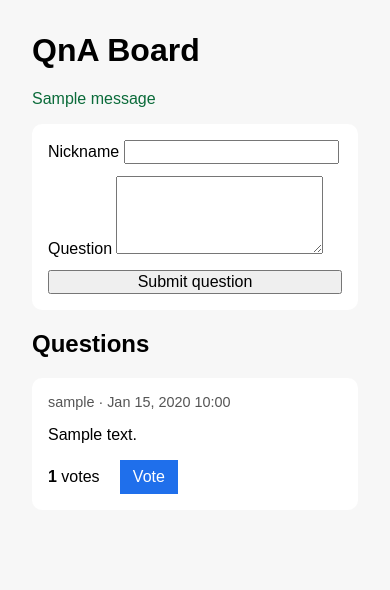
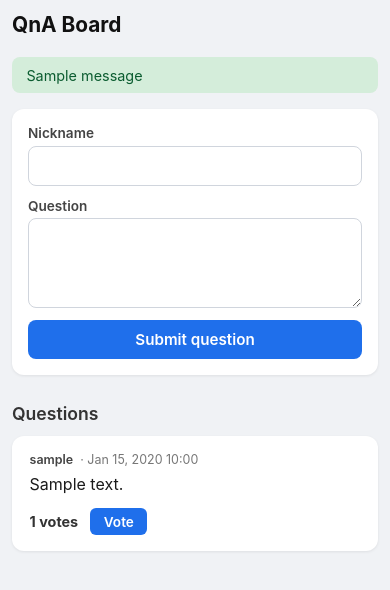
Before and after one commit to d4rthvadr/bisa-me-board, a Django app: page / in a window 390 px wide. Shown: the top 590 px of the page. Run offline with Django 4.2, Linux system fonts and the light colour scheme; tables that the repository leaves empty hold one stand-in row (values such as "Sample post"); one stand-in notice (Sample message) is shown; some libraries are stand-ins or nearby versions.

Commit message:
feat(ui-polish): mobile-responsive layout, visual hierarchy, voted button state
- Redesign home.html: card layout, fluid widths, stacked form on mobile (<480px)
- Improve typography: heading scale, de-emphasised nickname/timestamp meta line
- Add voted_ids to board_home context (single Vote query filtered by cookie token)
- Vote button shows disabled + 'Voted' label when current visitor already voted
- Add UIPolishTests: voted_ids in context, id present/absent, empty set with no cookie

```diff
--- a/board/templates/board/home.html
+++ b/board/templates/board/home.html
@@ -6,15 +6,187 @@
     <title>QnA Board</title>
     <script src="https://unpkg.com/htmx.org@1.9.12"></script>
     <style>
-      body { font-family: sans-serif; margin: 2rem; background: #f7f7f7; }
-      .container { max-width: 900px; margin: 0 auto; }
-      form { display: grid; gap: 0.75rem; background: white; padding: 1rem; border-radius: 10px; }
-      input, textarea, button { font: inherit; }
-      .question { background: white; border-radius: 10px; padding: 1rem; margin-top: 1rem; }
-      .meta { color: #555; font-size: 0.9rem; }
-      .vote-button { background: #1f6feb; color: white; border: none; padding: 0.5rem 0.8rem; cursor: pointer; }
-      .error { color: #b00020; }
-      .success { color: #0b6b3a; }
+      *, *::before, *::after { box-sizing: border-box; }
+
+      body {
+        font-family: -apple-system, BlinkMacSystemFont, "Segoe UI", Roboto, sans-serif;
+        margin: 0;
+        padding: 1rem;
+        background: #f0f2f5;
+        color: #1a1a1a;
+      }
+
+      .container {
+        max-width: 720px;
+        margin: 0 auto;
+      }
+
+      h1 {
+        font-size: 1.5rem;
+        font-weight: 700;
+        margin: 0 0 1.25rem;
+        color: #111;
+      }
+
+      h2 {
+        font-size: 1.1rem;
+        font-weight: 600;
+        margin: 1.75rem 0 0.75rem;
+        color: #333;
+      }
+
+      /* Submission form */
+      .submit-form {
+        background: #fff;
+        border-radius: 12px;
+        padding: 1.25rem;
+        box-shadow: 0 1px 3px rgba(0,0,0,.08);
+        display: flex;
+        flex-direction: column;
+        gap: 0.75rem;
+      }
+
+      .form-field {
+        display: flex;
+        flex-direction: column;
+        gap: 0.3rem;
+      }
+
+      .form-field label {
+        font-size: 0.85rem;
+        font-weight: 600;
+        color: #444;
+      }
+
+      .form-field input,
+      .form-field textarea {
+        font: inherit;
+        font-size: 1rem;
+        border: 1px solid #d0d5dd;
+        border-radius: 8px;
+        padding: 0.55rem 0.75rem;
+        width: 100%;
+        transition: border-color 0.15s;
+      }
+
+      .form-field input:focus,
+      .form-field textarea:focus {
+        outline: none;
+        border-color: #1f6feb;
+      }
+
+      .form-field textarea {
+        resize: vertical;
+        min-height: 90px;
+      }
+
+      .btn-submit {
+        font: inherit;
+        font-size: 0.95rem;
+        font-weight: 600;
+        background: #1f6feb;
+        color: #fff;
+        border: none;
+        border-radius: 8px;
+        padding: 0.6rem 1.25rem;
+        cursor: pointer;
+        align-self: flex-start;
+        transition: background 0.15s;
+      }
+
+      .btn-submit:hover { background: #1558c4; }
+
+      /* Messages */
+      .messages { list-style: none; margin: 0 0 1rem; padding: 0; }
+      .messages li {
+        padding: 0.6rem 0.9rem;
+        border-radius: 8px;
+        font-size: 0.9rem;
+        margin-bottom: 0.4rem;
+      }
+      .messages .success { background: #d4edda; color: #0b5c30; }
+      .messages .error   { background: #fde8e8; color: #8b1a1a; }
+
+      /* Question cards */
+      .question-list { display: flex; flex-direction: column; gap: 0.75rem; }
+
+      .question-card {
+        background: #fff;
+        border-radius: 12px;
+        padding: 1rem 1.1rem;
+        box-shadow: 0 1px 3px rgba(0,0,0,.08);
+      }
+
+      .question-meta {
+        font-size: 0.78rem;
+        color: #777;
+        margin-bottom: 0.35rem;
+      }
+
+      .question-meta .nickname {
+        font-weight: 600;
+        color: #444;
+      }
+
+      .question-text {
+        font-size: 1rem;
+        line-height: 1.5;
+        margin: 0 0 0.75rem;
+      }
+
+      .vote-row {
+        display: flex;
+        align-items: center;
+        gap: 0.75rem;
+      }
+
+      .vote-count {
+        font-size: 0.9rem;
+        font-weight: 700;
+        color: #333;
+        min-width: 2rem;
+      }
+
+      .btn-vote {
+        font: inherit;
+        font-size: 0.85rem;
+        font-weight: 600;
+        background: #1f6feb;
+        color: #fff;
+        border: none;
+        border-radius: 6px;
+        padding: 0.35rem 0.85rem;
+        cursor: pointer;
+        transition: background 0.15s;
+      }
+
+      .btn-vote:hover:not(:disabled) { background: #1558c4; }
+
+      .btn-vote:disabled,
+      .btn-vote[disabled] {
+        background: #d0d5dd;
+        color: #888;
+        cursor: not-allowed;
+      }
+
+      .voted-label {
+        font-size: 0.8rem;
+        color: #777;
+      }
+
+      .empty-state {
+        text-align: center;
+        color: #999;
+        padding: 2.5rem 1rem;
+        font-size: 0.95rem;
+      }
+
+      @media (max-width: 480px) {
+        body { padding: 0.75rem; }
+        h1 { font-size: 1.3rem; }
+        .submit-form { padding: 1rem; }
+        .btn-submit { align-self: stretch; text-align: center; }
+      }
     </style>
   </head>
   <body>
@@ -22,40 +194,52 @@
       <h1>QnA Board</h1>
 
       {% if messages %}
+        <ul class="messages">
           {% for message in messages %}
-          <p class="{% if message.tags %}{{ message.tags }}{% endif %}">{{ message }}</p>
+            <li class="{% if message.tags %}{{ message.tags }}{% endif %}">{{ message }}</li>
           {% endfor %}
+        </ul>
       {% endif %}
 
-      <form method="post" action="{% url 'board:create_question' %}">
+      <form class="submit-form" method="post" action="{% url 'board:create_question' %}">
         {% csrf_token %}
-        <label>
-          Nickname
-          <input type="text" name="nickname" maxlength="50" required />
-        </label>
-        <label>
-          Question
-          <textarea name="text" rows="4" required></textarea>
-        </label>
-        <button type="submit">Submit question</button>
+        <div class="form-field">
+          <label for="nickname">Nickname</label>
+          <input id="nickname" type="text" name="nickname" maxlength="50" required />
+        </div>
+        <div class="form-field">
+          <label for="text">Question</label>
+          <textarea id="text" name="text" rows="3" maxlength="500" required></textarea>
+        </div>
+        <button class="btn-submit" type="submit">Submit question</button>
       </form>
 
       <h2>Questions</h2>
+      <div class="question-list" id="question-list">
         {% for question in questions %}
-        <div class="question">
-          <div class="meta">{{ question.nickname }} · {{ question.created_at|date:"M d, Y H:i" }}</div>
-          <p>{{ question.text }}</p>
-          <div>
-            <strong>{{ question.vote_count }}</strong> votes
-            <form method="post" action="{% url 'board:vote_question' question.id %}" style="display:inline;">
+          <div class="question-card">
+            <div class="question-meta">
+              <span class="nickname">{{ question.nickname }}</span>
+              &nbsp;·&nbsp;{{ question.created_at|date:"M d, Y H:i" }}
+            </div>
+            <p class="question-text">{{ question.text }}</p>
+            <div class="vote-row">
+              <span class="vote-count">{{ question.vote_count }} votes</span>
+              {% if question.id in voted_ids %}
+                <button class="btn-vote" disabled>Voted</button>
+                <span class="voted-label">You voted</span>
+              {% else %}
+                <form method="post" action="{% url 'board:vote_question' question.id %}">
                   {% csrf_token %}
-              <button class="vote-button" type="submit">Vote</button>
+                  <button class="btn-vote" type="submit">Vote</button>
                 </form>
+              {% endif %}
             </div>
           </div>
         {% empty %}
-        <p>No questions yet.</p>
+          <p class="empty-state">No questions yet — be the first to ask one.</p>
         {% endfor %}
+      </div>
     </div>
   </body>
 </html>
--- a/board/views.py
+++ b/board/views.py
@@ -21,7 +21,11 @@ def _get_or_create_voter_token(request):
 
 def board_home(request):
     questions = Question.objects.filter(state=Question.STATE_ACTIVE).order_by('-vote_count', '-created_at', '-id')
-    return render(request, 'board/home.html', {'questions': questions})
+    voter_token = request.COOKIES.get(VOTER_COOKIE_NAME)
+    voted_ids = set(
+        Vote.objects.filter(voter_token=voter_token).values_list('question_id', flat=True)
+    ) if voter_token else set()
+    return render(request, 'board/home.html', {'questions': questions, 'voted_ids': voted_ids})
 
 
 def create_question(request):
```
Also changed, not shown: board/tests.py (+23 -0 lines). Lines whose indentation alone changed are shown as unchanged.
